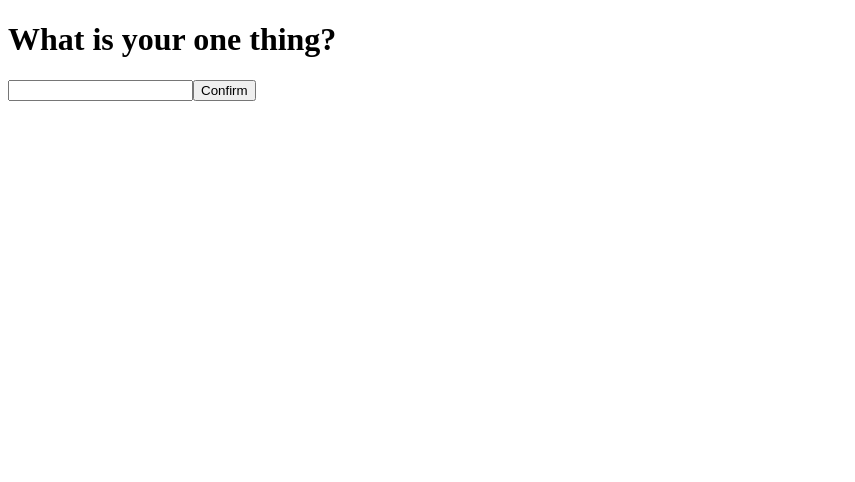
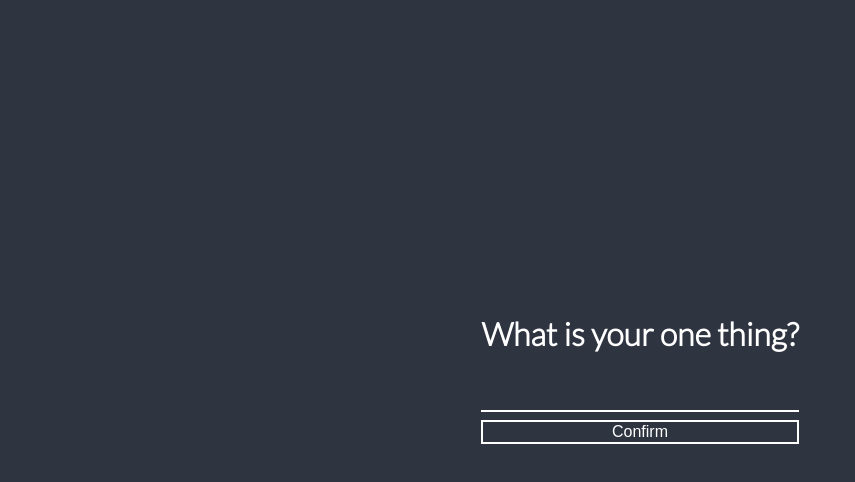
Before and after one commit to khosrow36/One-Thing-React, a React (Vite) app: page / in a window 1280 px wide. Shown: the top 482 px of the page, without its empty margins (0-855 px from the left). Built offline with nearby package versions, Linux system fonts and the light colour scheme.

Commit message:
added: styles

```diff
--- a/index.html
+++ b/index.html
@@ -4,6 +4,9 @@
     <meta charset="UTF-8" />
     <meta name="viewport" content="width=device-width, initial-scale=1.0" />
     <title>One Thing React</title>
+    <link rel="preconnect" href="https://fonts.googleapis.com">
+    <link rel="preconnect" href="https://fonts.gstatic.com" crossorigin>
+    <link href="https://fonts.googleapis.com/css2?family=Lato:wght@300&display=swap" rel="stylesheet">
   </head>
   <body>
     <div id="root"></div>
--- a/src/App.css
+++ b/src/App.css
@@ -0,0 +1,46 @@
+body {
+  height: 90vh;
+  display: flex;
+  justify-content: center;
+  align-items: center;
+  background-color: #2e3440;
+  color: #fff;
+  font-family: 'Lato', sans-serif;
+  max-width: 85wh;
+}
+input[type=text] {
+  border: none;
+  border-bottom: 2px solid #fff;
+  background-color: #2e3440;
+  color:#fff;
+  font-size: medium;
+  width: 100%;
+  padding: 5px;
+  margin: 8px 0;
+  box-sizing: border-box;
+}
+button {
+  background-color: transparent;
+  border: 2px solid #fff;
+  color:#fff;
+  font-size: medium;
+  width: 100%;
+}
+h1 {
+  font-size: xx-large;
+}
+p {
+  font-size: medium;
+}
+.the-thing{
+  background-color: #D8DEE9;
+  padding: 5px;
+  border-radius: 5px;
+  margin-bottom: 30px;
+}
+.the-thing p{
+  color: black;
+  text-align: center;
+  font-size: large;
+  font-weight: 900;
+}
--- a/src/components/Realization.jsx
+++ b/src/components/Realization.jsx
@@ -5,7 +5,9 @@ export default function Realization({ thing, setIsDone }) {
   return (
     <div>
       <h1>Your One Thing is:</h1>
-      <p>{thing}</p>
+      <div className="the-thing">
+        <p>{thing}</p>
+      </div>
       <button onClick={handleSubmit}>Done!</button>
     </div>
   );
```
